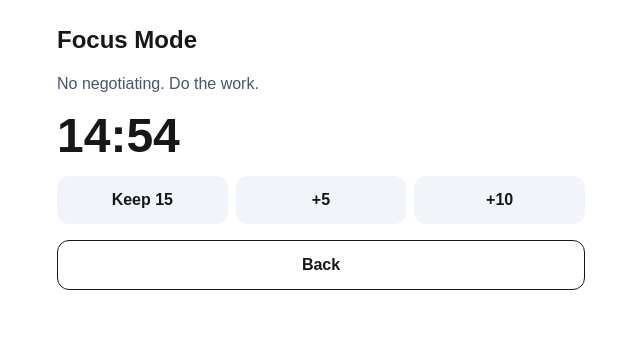
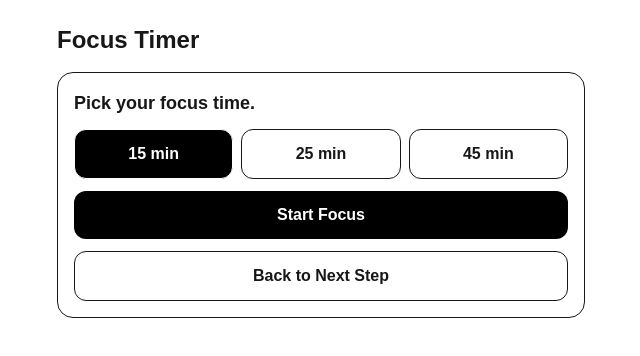
Before and after one commit to pitbase/project-next-step, a Next.js app in the folder web/: page /app/focus in a window 1280 px wide. Shown: the top 356 px of the page, without its empty margins (319-959 px from the left). Built offline with nearby package versions, Linux system fonts and the light colour scheme.

Commit message:
Send users to Shield when focus starts

```diff
--- a/web/app/app/focus/page.tsx
+++ b/web/app/app/focus/page.tsx
@@ -1,62 +1,113 @@
 "use client";
 
 import { useEffect, useMemo, useState } from "react";
-import { clearFocus, getFocusEndsAt, startFocus } from "@/lib/storage";
+import { getFocusEndsAt, startFocus, clearFocus } from "@/lib/storage";
 
-function format(ms: number) {
+function msToClock(ms: number) {
   const total = Math.max(0, Math.floor(ms / 1000));
   const m = Math.floor(total / 60);
   const s = total % 60;
   return `${m}:${String(s).padStart(2, "0")}`;
 }
 
-export default function Focus() {
-  const initialEnds = useMemo(() => getFocusEndsAt(), []);
-  const [endsAt, setEndsAt] = useState<number | null>(initialEnds);
-  const [now, setNow] = useState(Date.now());
+export default function FocusPage() {
+  const [endsAt, setEndsAt] = useState<number | null>(null);
+  const [minutes, setMinutes] = useState(15);
 
   useEffect(() => {
-    if (!endsAt) {
-      startFocus(15);
-      setEndsAt(getFocusEndsAt());
-    }
-    const id = setInterval(() => setNow(Date.now()), 250);
-    return () => clearInterval(id);
+    setEndsAt(getFocusEndsAt());
+    const t = setInterval(() => setEndsAt(getFocusEndsAt()), 500);
+    return () => clearInterval(t);
+  }, []);
+
+  const remaining = useMemo(() => {
+    if (!endsAt) return null;
+    return endsAt - Date.now();
   }, [endsAt]);
 
-  if (!endsAt) return null;
+  const running = endsAt != null && (remaining ?? 0) > 0;
 
-  const left = endsAt - now;
-  const done = left <= 0;
+  function begin() {
+    startFocus(minutes);
+    setEndsAt(getFocusEndsAt());
+    // Send them to the Shield page immediately
+    window.location.href = "/app/shield";
+  }
+
+  function stop() {
+    clearFocus();
+    setEndsAt(null);
+  }
 
   return (
     <main className="min-h-screen p-6 max-w-xl mx-auto space-y-4">
-      <h1 className="text-2xl font-bold">Focus Mode</h1>
-      <p className="text-slate-600">No negotiating. Do the work.</p>
+      <h1 className="text-2xl font-bold">Focus Timer</h1>
 
-      <div className="text-5xl font-bold">{format(left)}</div>
+      {running ? (
+        <div className="border rounded-2xl p-4 space-y-3">
+          <div className="text-lg font-semibold">Focus is running.</div>
+          <div className="text-4xl font-bold">{msToClock(remaining ?? 0)}</div>
 
-      {!done ? (
-        <div className="grid grid-cols-3 gap-2">
-          <button className="bg-slate-100 rounded-xl px-3 py-3 font-semibold" onClick={() => startFocus(15)}>
-            Keep 15
-          </button>
-          <button className="bg-slate-100 rounded-xl px-3 py-3 font-semibold" onClick={() => startFocus(20)}>
-            +5
-          </button>
-          <button className="bg-slate-100 rounded-xl px-3 py-3 font-semibold" onClick={() => startFocus(25)}>
-            +10
+          <a
+            className="block text-center bg-black text-white rounded-xl px-4 py-3 font-semibold"
+            href="/app/shield"
+          >
+            Go to Shield (make sure it’s ON)
+          </a>
+
+          <button
+            className="w-full border rounded-xl px-4 py-3 font-semibold"
+            onClick={stop}
+          >
+            Stop Focus
           </button>
         </div>
       ) : (
-        <button className="w-full bg-black text-white rounded-xl px-4 py-3 font-semibold" onClick={() => { clearFocus(); window.location.href = "/app/next"; }}>
-          Time’s up → Back to Next Step
-        </button>
+        <div className="border rounded-2xl p-4 space-y-3">
+          <div className="text-lg font-semibold">Pick your focus time.</div>
+
+          <div className="flex gap-2">
+            <button
+              className={`w-full border rounded-xl px-4 py-3 font-semibold ${
+                minutes === 15 ? "bg-black text-white" : ""
+              }`}
+              onClick={() => setMinutes(15)}
+            >
+              15 min
+            </button>
+            <button
+              className={`w-full border rounded-xl px-4 py-3 font-semibold ${
+                minutes === 25 ? "bg-black text-white" : ""
+              }`}
+              onClick={() => setMinutes(25)}
+            >
+              25 min
+            </button>
+            <button
+              className={`w-full border rounded-xl px-4 py-3 font-semibold ${
+                minutes === 45 ? "bg-black text-white" : ""
+              }`}
+              onClick={() => setMinutes(45)}
+            >
+              45 min
+            </button>
+          </div>
+
+          <button
+            className="w-full bg-black text-white rounded-xl px-4 py-3 font-semibold"
+            onClick={begin}
+          >
+            Start Focus
+          </button>
+
+          <a
+            className="block text-center border rounded-xl px-4 py-3 font-semibold"
+            href="/app/next"
+          >
+            Back to Next Step
+          </a>
+        </div>
       )}
-
-      <a className="block text-center border rounded-xl px-4 py-3 font-semibold" href="/app/next">
-        Back
-      </a>
     </main>
   );
 }
```
